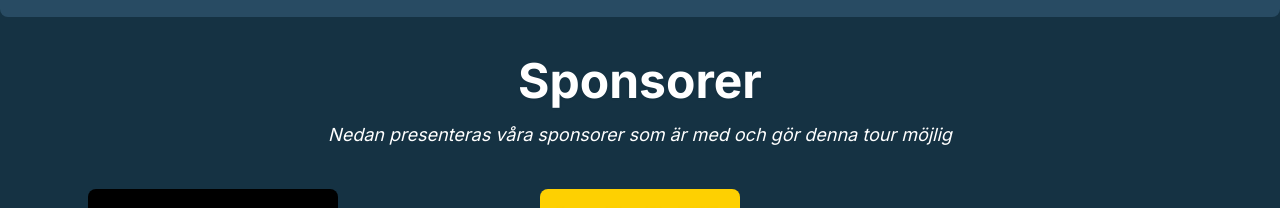
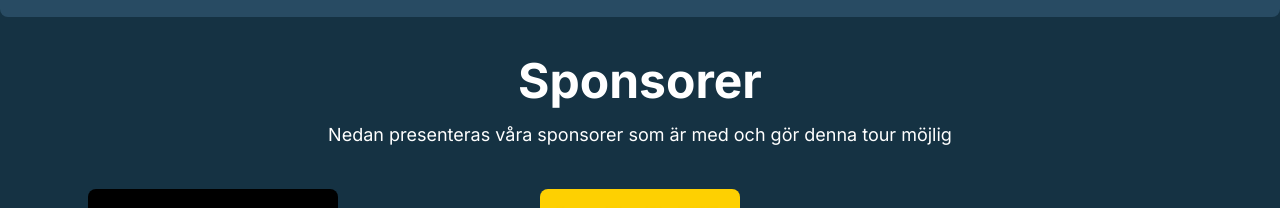
Before and after one commit to Philipbendiksen/falkenbergstouren, a Next.js app: page /startpage in a window 1280 px wide. Shown: the part 1167-1375 px from the top of the page. Built offline with nearby package versions, Linux system fonts and the light colour scheme.

Commit message:
updated text

```diff
--- a/app/components/Sponsors.tsx
+++ b/app/components/Sponsors.tsx
@@ -3,10 +3,10 @@ import Link from "next/link";
 export default function sponspors() {
   return (
     <div>
-      <h1 className="text-4xl md:text-5xl font-bold text-center bg-gradient-to-r from-pink-500 via-red-500 to-yellow-500 text-transparent bg-clip-text drop-shadow-sm mb-4 mt-10">
+      <h1 className="text-4xl md:text-5xl font-bold text-center mb-4 mt-10">
         Sponsorer
       </h1>
-      <p className="text-base mb-10 md:text-lg text-center text-gray-700 italic">
+      <p className="text-base mb-10 md:text-lg text-center text-gray-700">
         Nedan presenteras våra sponsorer som är med och gör denna tour möjlig
       </p>
       <section className="grid grid-cols-1 md:grid-cols-3 gap-0 justify-items-center">
```
